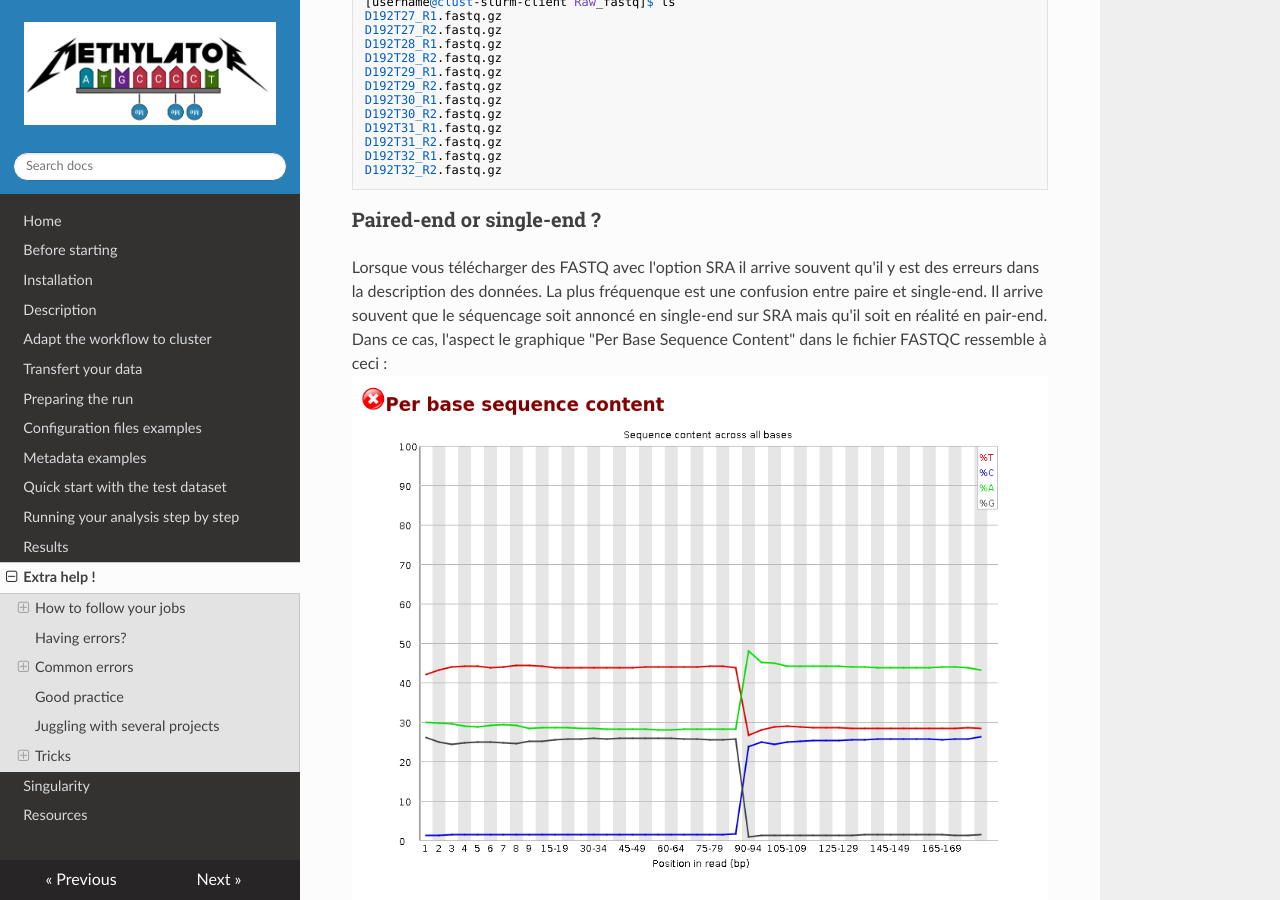
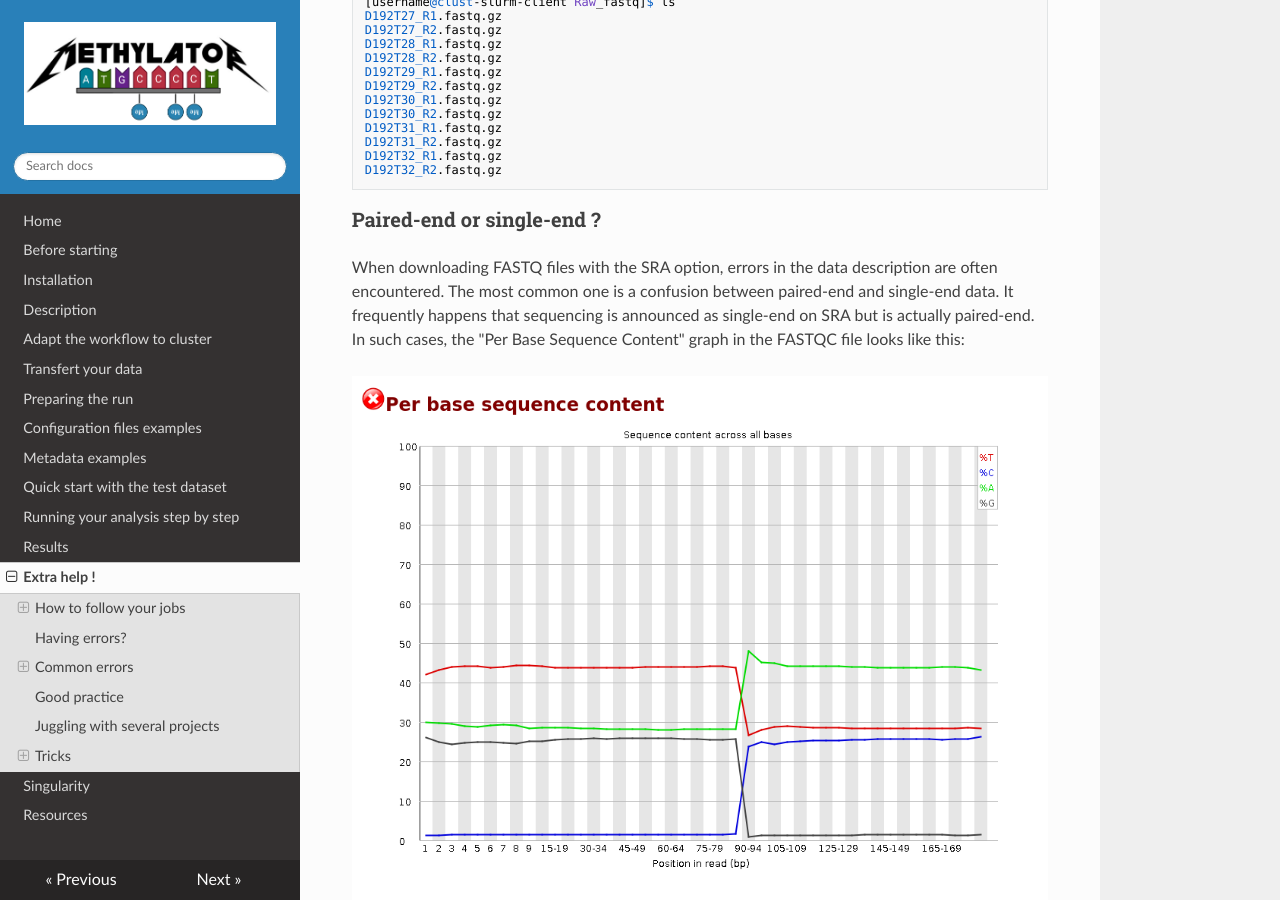
Before and after one commit to parisepigenetics/Methylator-Documentation, an MkDocs documentation site: the page built from docs/extra_help.md, in a window 1280 px wide and 900 px high, scrolled down 5365 px. Built offline with MkDocs 1.6.1, drawn with Linux system fonts in a browser that asks for light colours; nearby versions of some CDN libraries.

Commit message:
Update extra_help.md

```diff
--- a/docs/extra_help.md
+++ b/docs/extra_help.md
@@ -260,6 +260,6 @@ D192T32_R2.fastq.gz
 
 ### Paired-end or single-end ?
 
-Lorsque vous télécharger des FASTQ avec l'option SRA il arrive souvent qu'il y est des erreurs dans la description des données. La plus fréquenque est une confusion entre paire et single-end.
-Il arrive souvent que le séquencage soit annoncé en single-end sur SRA mais qu'il soit en réalité en pair-end. Dans ce cas, l'aspect le graphique "Per Base Sequence Content" dans le fichier FASTQC ressemble à ceci :
+When downloading FASTQ files with the SRA option, errors in the data description are often encountered. The most common one is a confusion between paired-end and single-end data. It frequently happens that sequencing is announced as single-end on SRA but is actually paired-end. In such cases, the "Per Base Sequence Content" graph in the FASTQC file looks like this:
+
 ![paire_single_end](img/erreur_single_pairend.png)
```
